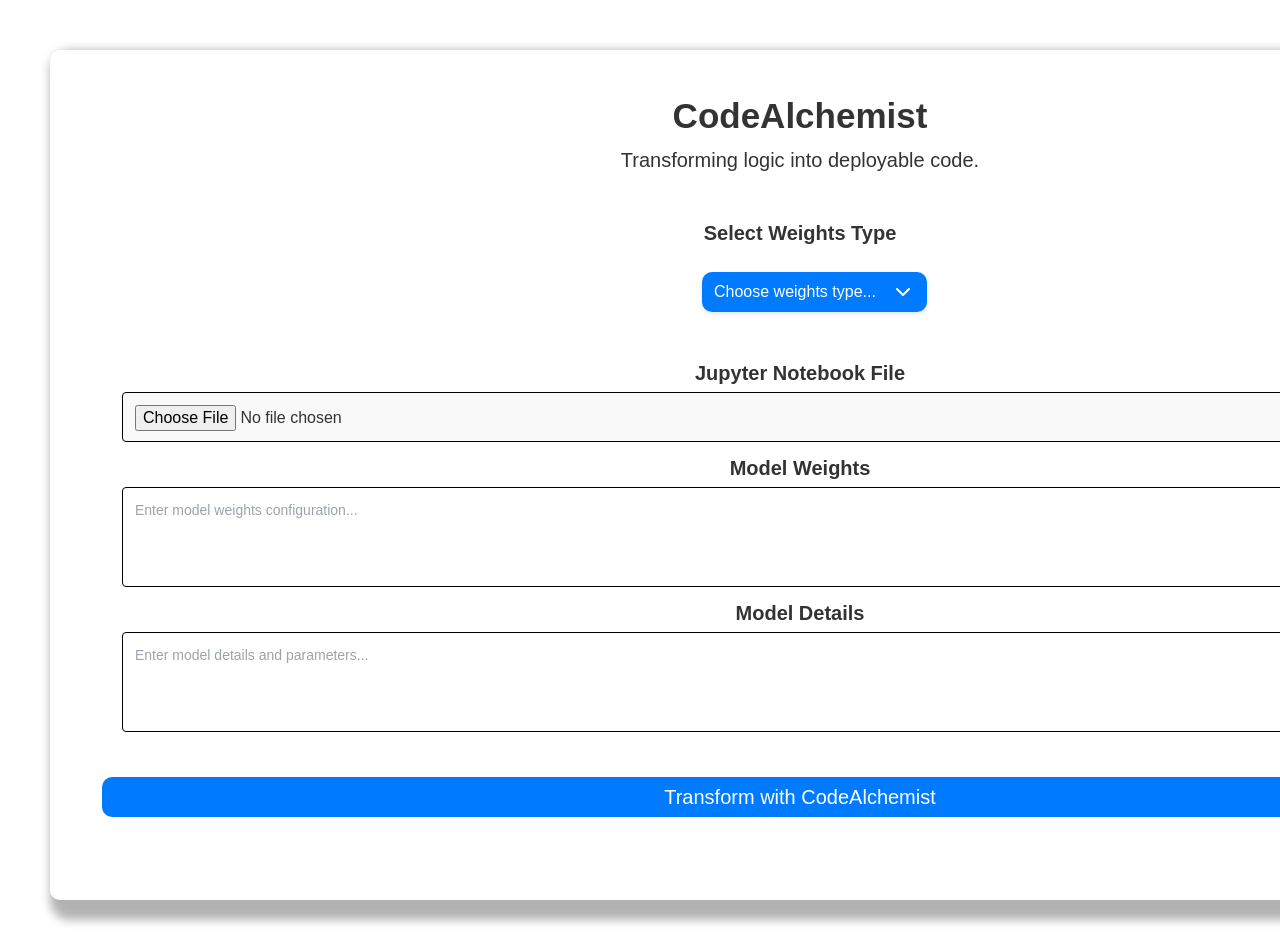
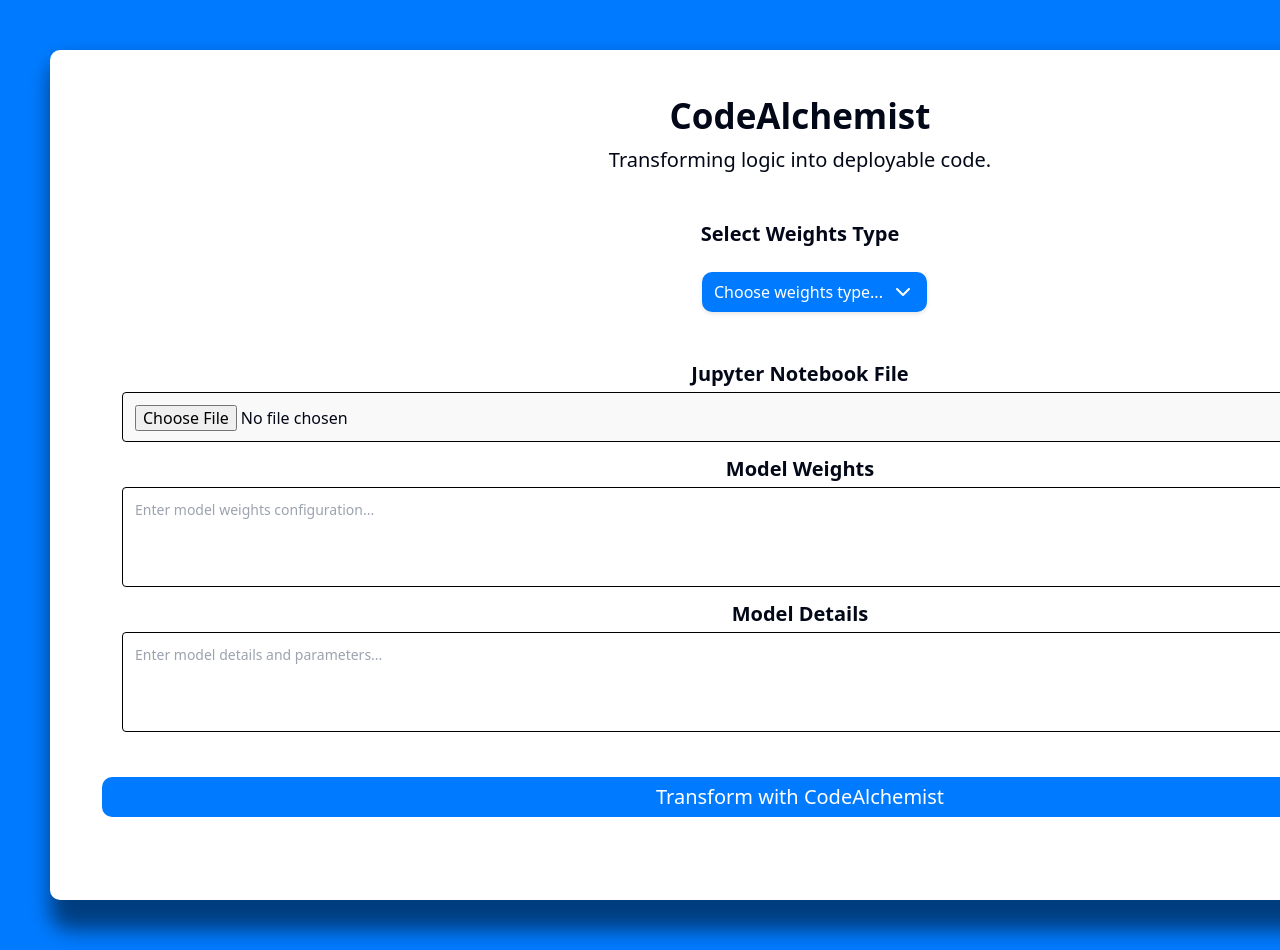
Before and after one commit to Shuaib21803/CodeAlchemist, a Next.js app in the folder code-alchemist/: page / in a window 1280 px wide. Shown: the top 950 px of the page. Built offline with nearby package versions, Linux system fonts and the light colour scheme.

Commit message:
another commit cus the last one failed

```diff
--- a/code-alchemist/@/components/ui/code-alchemist.tsx
+++ b/code-alchemist/@/components/ui/code-alchemist.tsx
@@ -1,6 +1,7 @@
 "use client";
 
 import { useState } from "react";
+import Header from "../ui/header";
 import { Card, CardContent, CardHeader, CardTitle, CardDescription } from "../ui/card";
 import { Input } from "../ui/input";
 import { Button } from "../ui/button";
@@ -49,6 +50,8 @@ const CodeAlchemist = () => {
   };
 
   return (
+    <div className="screen">
+      <Header />
     <div className="parent-container">
       <Card className="card">
         <CardHeader>
@@ -142,6 +145,7 @@ const CodeAlchemist = () => {
         </CardContent>
       </Card>
     </div>
+    </div>
   );
 };
 
--- /dev/null
+++ b/code-alchemist/@/components/ui/header.tsx
@@ -0,0 +1,13 @@
+import React from 'react';
+
+const Header: React.FC = () => {
+  return (
+    <header>
+      <div className="header-logo"></div>
+      <nav className="header-nav">
+      </nav>
+    </header>
+  );
+};
+
+export default Header;
--- a/code-alchemist/styles.css
+++ b/code-alchemist/styles.css
@@ -1,22 +1,27 @@
-body {
-    margin: 0;
-    padding: 0;
-    font-family: Arial, sans-serif;
-    background-color: #f8f9fa;
-    color: #333;
-  }
+.screen{
+  background: #007bff;
+  top: 0;
+  left: 0;
+  height: 950px;
+}
 
-  /* Center the content */
-  .parent-container {
+header {
+  background-color: #007bff;
+  display: flex;
+  justify-content: space-between;
+  align-items: center;
+}
+
+.parent-container {
     margin-top: 50px;
     margin-left: 50px;
     margin-bottom: 50px;
     width: 1500px;
     height: 850px;
     padding: 40px;
-    background: #fff;
+    background: white;
     border-radius: 10px;
-    box-shadow: 10px 10px 10px 10px rgba(0, 0, 0, 0.3);
+    box-shadow: 10px 20px 20px 10px rgba(0, 0, 0, 0.5);
   }
 
   .head{
```
